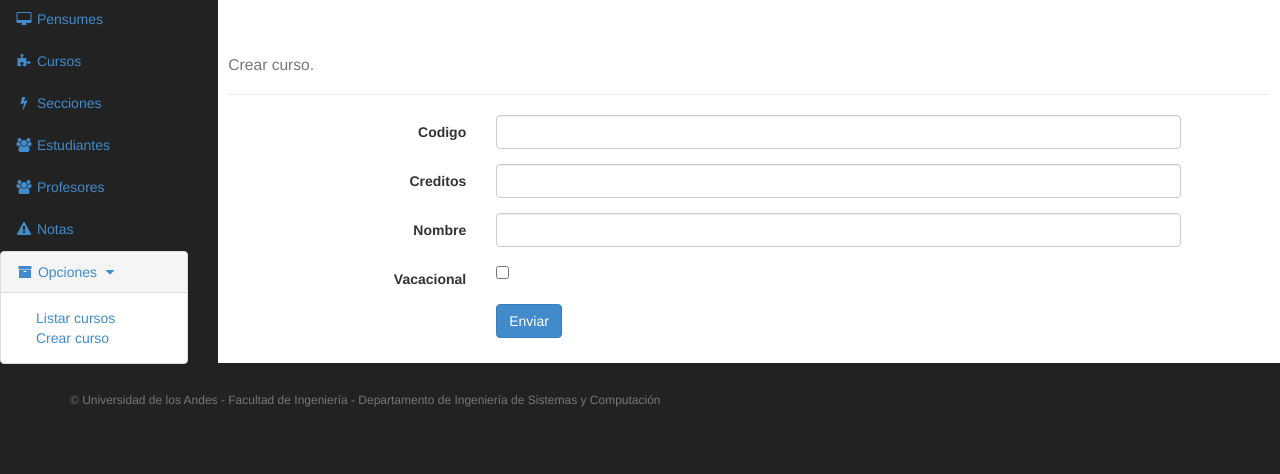
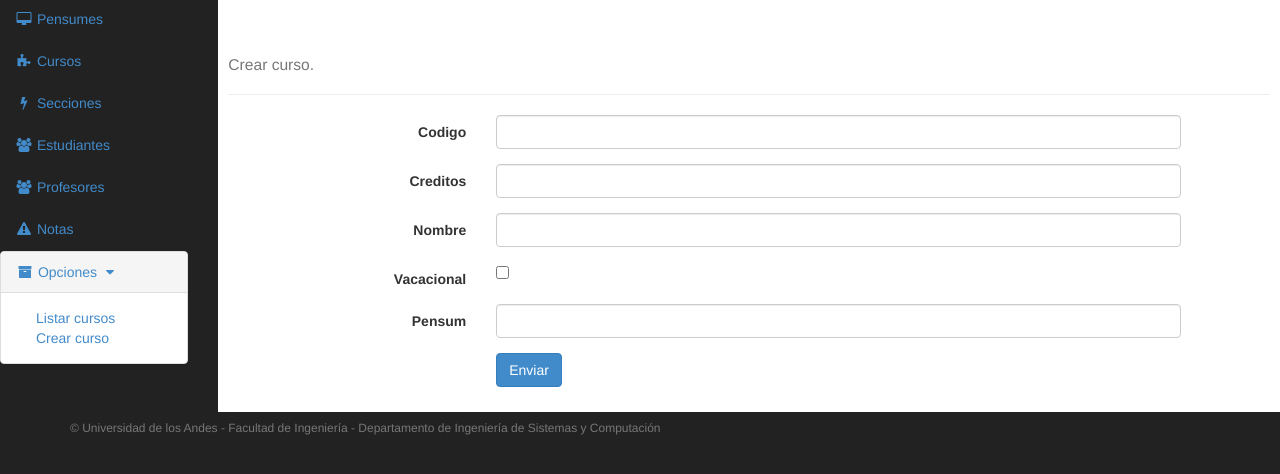
Before and after one commit to kelvinguerrero/mati_kelvin, a Django app: page /map/course/create/ in a window 1280 px wide. Shown: the part 51-525 px from the top of the page. Run offline with Django 3.2, Linux system fonts and the light colour scheme; some libraries are stand-ins or nearby versions.

Commit message:
Manejo de creacion

```diff
--- a/map/forms.py
+++ b/map/forms.py
@@ -24,8 +24,11 @@ class CourseForm(forms.Form):
 
     name = forms.CharField(label='Nombre')
     name.widget.attrs = {'class': 'form-control', 'required': True}
+
     summer = forms.BooleanField(label='Vacacional', required=False)
 
+    pensum = forms.IntegerField(label='Pensum')
+    pensum.widget.attrs = {'class': 'form-control', 'required': True}
 
 class SectionForm(forms.Form):
 
--- a/map/templates/course/course_form.html
+++ b/map/templates/course/course_form.html
@@ -63,6 +63,12 @@
             {{ form.summer }}
         </div>
     </div>
+    <div class="form-group">
+        <label class="col-lg-3 control-label" for="{{ form.pensum.auto_id }}">{{ form.pensum.label }}</label>
+        <div class="col-lg-8">
+            {{ form.pensum }}
+        </div>
+    </div>
   <div class="form-group">
       <div class="col-lg-8 col-lg-offset-3">
         <button class="btn btn-primary" type="submit">{% trans 'Enviar' %}</button>
--- a/map/views/course_views.py
+++ b/map/views/course_views.py
@@ -1,4 +1,4 @@
-from map.models import Course
+from map.models import Course, Pensum
 from django.shortcuts import render
 from map.common.course_common import list_courses
 from map.forms import CourseForm
@@ -38,18 +38,28 @@ def course_edit(request, course_id=None):
         form = CourseForm(request.POST)
         print form
         if form.is_valid():
-            print 'entro'
+
             if form.cleaned_data.get('id'):
                 # EDIT
+                pensum_obj = Pensum.objects.get(form.cleaned_data['pensum'])
                 course = Course.objects.get(id=form.cleaned_data['id'])
-                course.name = form.cleaned_data['code']
+                course.code = form.cleaned_data['code']
                 course.credits = form.cleaned_data['credits']
                 course.name = form.cleaned_data['name']
                 course.summer = form.cleaned_data['summer']
+                course.pensum = pensum_obj
                 course.save()
             else:
                 # CREATE
-                course = Course.objects.create(name=form.cleaned_data['name'], active=form.cleaned_data['active'])
+                print 'entro',form.cleaned_data['pensum']
+                pensum_obj = Pensum.objects.get(id=form.cleaned_data['pensum'])
+
+                course = Course.objects.create(code=form.cleaned_data['code'],
+                                               credits=form.cleaned_data['credits'],
+                                               name=form.cleaned_data['name'],
+                                               summer=form.cleaned_data['summer'],
+                                               pensum=pensum_obj
+                                               )
             return render(request, 'course/course_detail.html', {'object': course, 'detail': True})
         else:
             # ENVIAR MENSAJE
```
